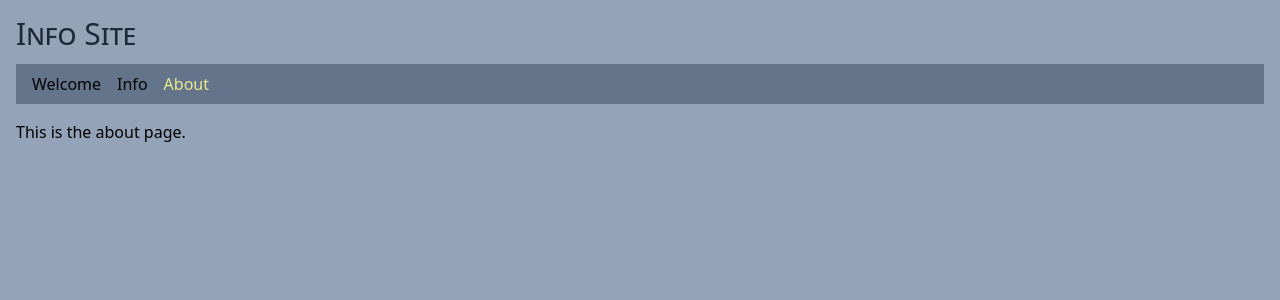
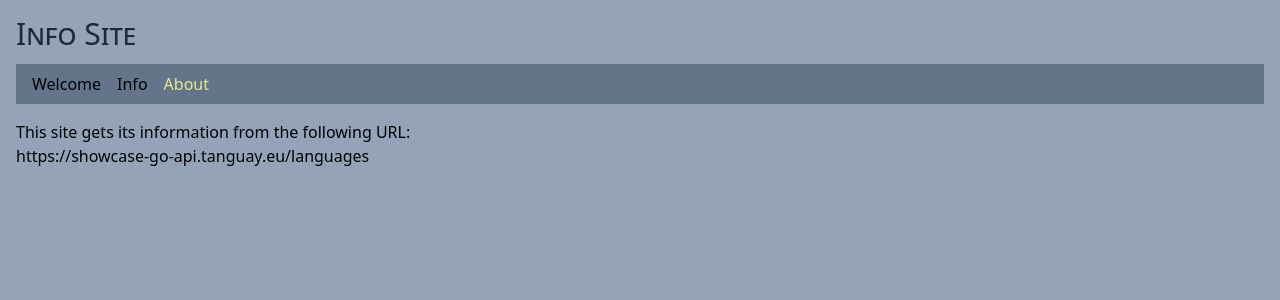
Before and after one commit to edwardtanguay/showcase-go-use-api, a React (Vite) app: page /about in a window 1280 px wide. Shown: the top 300 px of the page. Built offline with nearby package versions, Linux system fonts and the light colour scheme.

Commit message:
languages url

```diff
--- /dev/null
+++ b/src/config.ts
@@ -0,0 +1,4 @@
+export const backendUrl = (): string => {
+	// const url = "http://localhost:7788/languages";
+	return "https://showcase-go-api.tanguay.eu/languages";
+};
--- a/src/pages/PageAbout.tsx
+++ b/src/pages/PageAbout.tsx
@@ -1,5 +1,10 @@
+import * as config from "../config";
+
 export const PageAbout = () => {
 	return (
-		<p>This is the about page.</p>
-	)
-}
+		<>
+			<p>This site gets its information from the following URL:</p>
+			<p>{config.backendUrl()}</p>
+		</>
+	);
+};
--- a/src/pages/PageWelcome.tsx
+++ b/src/pages/PageWelcome.tsx
@@ -1,5 +1,20 @@
+import { useEffect, useState } from "react";
+import * as config from '../config';
+
 export const PageWelcome = () => {
+	const [languages, setLanguages] = useState<string[]>([]);
+
+	useEffect(() => {
+		(async () => {
+			const response = await fetch(config.backendUrl());
+			const _languages: string[] = await response.json();
+			setLanguages(_languages);
+		})();
+	}, []);
+
 	return (
-		<p>This is the welcome page.</p>
-	)
-}
+		<>
+			<p>There are there {languages.length} languages.</p>
+		</>
+	);
+};
```
